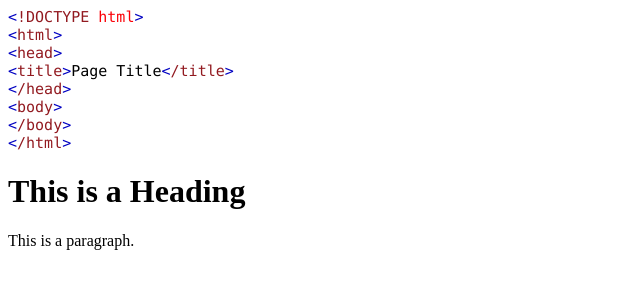
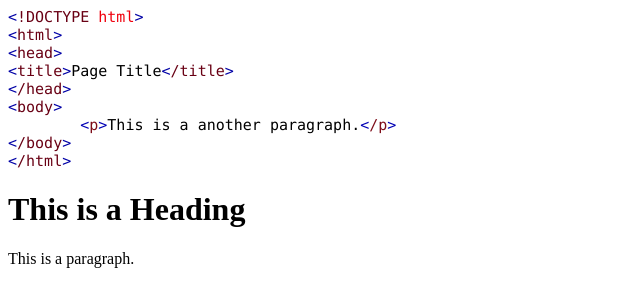
Before and after one commit to amatke/moj-repo, a plain HTML site: page index.html in a window 1280 px wide. Shown: the whole page, without its empty margins (0-640 px from the left). Drawn offline with Linux system fonts and the light colour scheme.

Commit message:
Dodavanje drugog konfliktonog paragrafa

```diff
--- a/index.html
+++ b/index.html
@@ -7,11 +7,16 @@
   <meta name="Generator" content="Cocoa HTML Writer">
   <meta name="CocoaVersion" content="2113.6">
   <style type="text/css">
-    p.p1 {margin: 0.0px 0.0px 0.0px 0.0px; font: 15.0px Menlo; color: #921a20; -webkit-text-stroke: #921a20}
-    span.s1 {font-kerning: none; color: #0000c2; -webkit-text-stroke: 0px #0000c2}
+    p.p1 {margin: 0.0px 0.0px 0.0px 0.0px; font: 15.0px Menlo; color: #690014; -webkit-text-stroke: #690014}
+    p.p2 {margin: 0.0px 0.0px 0.0px 0.0px; font: 15.0px Menlo; color: #000000; -webkit-text-stroke: #000000}
+    span.s1 {font-kerning: none; color: #0000a6; -webkit-text-stroke: 0px #0000a6}
     span.s2 {font-kerning: none}
-    span.s3 {font-kerning: none; color: #fb0007; -webkit-text-stroke: 0px #fb0007}
+    span.s3 {font-kerning: none; color: #f0000d; -webkit-text-stroke: 0px #f0000d}
     span.s4 {font-kerning: none; color: #000000; background-color: #ffffff; -webkit-text-stroke: 0px #000000}
+    span.s5 {font-kerning: none; color: #0000b5; -webkit-text-stroke: 0px #0000b5}
+    span.s6 {font-kerning: none; color: #7e0d19; -webkit-text-stroke: 0px #7e0d19}
+    span.s7 {font-kerning: none; background-color: #ffffff}
+    span.Apple-tab-span {white-space:pre}
   </style>
 </head>
 <body>
@@ -21,6 +26,7 @@
 <p class="p1"><span class="s1">&lt;</span><span class="s2">title</span><span class="s1">&gt;</span><span class="s4">Page Title</span><span class="s1">&lt;</span><span class="s2">/title</span><span class="s1">&gt;</span></p>
 <p class="p1"><span class="s1">&lt;</span><span class="s2">/head</span><span class="s1">&gt;</span></p>
 <p class="p1"><span class="s1">&lt;</span><span class="s2">body</span><span class="s1">&gt;</span></p>
+<p class="p2"><span class="s5"><span class="Apple-tab-span">	</span>&lt;</span><span class="s6">p</span><span class="s5">&gt;</span><span class="s7">This is a another paragraph.</span><span class="s5">&lt;</span><span class="s6">/p</span><span class="s5">&gt;</span></p>
 <p class="p1"><span class="s1">&lt;</span><span class="s2">/body</span><span class="s1">&gt;</span></p>
 <p class="p1"><span class="s1">&lt;</span><span class="s2">/html</span><span class="s1">&gt;</span></p>
 <h1>This is a Heading</h1>
```
